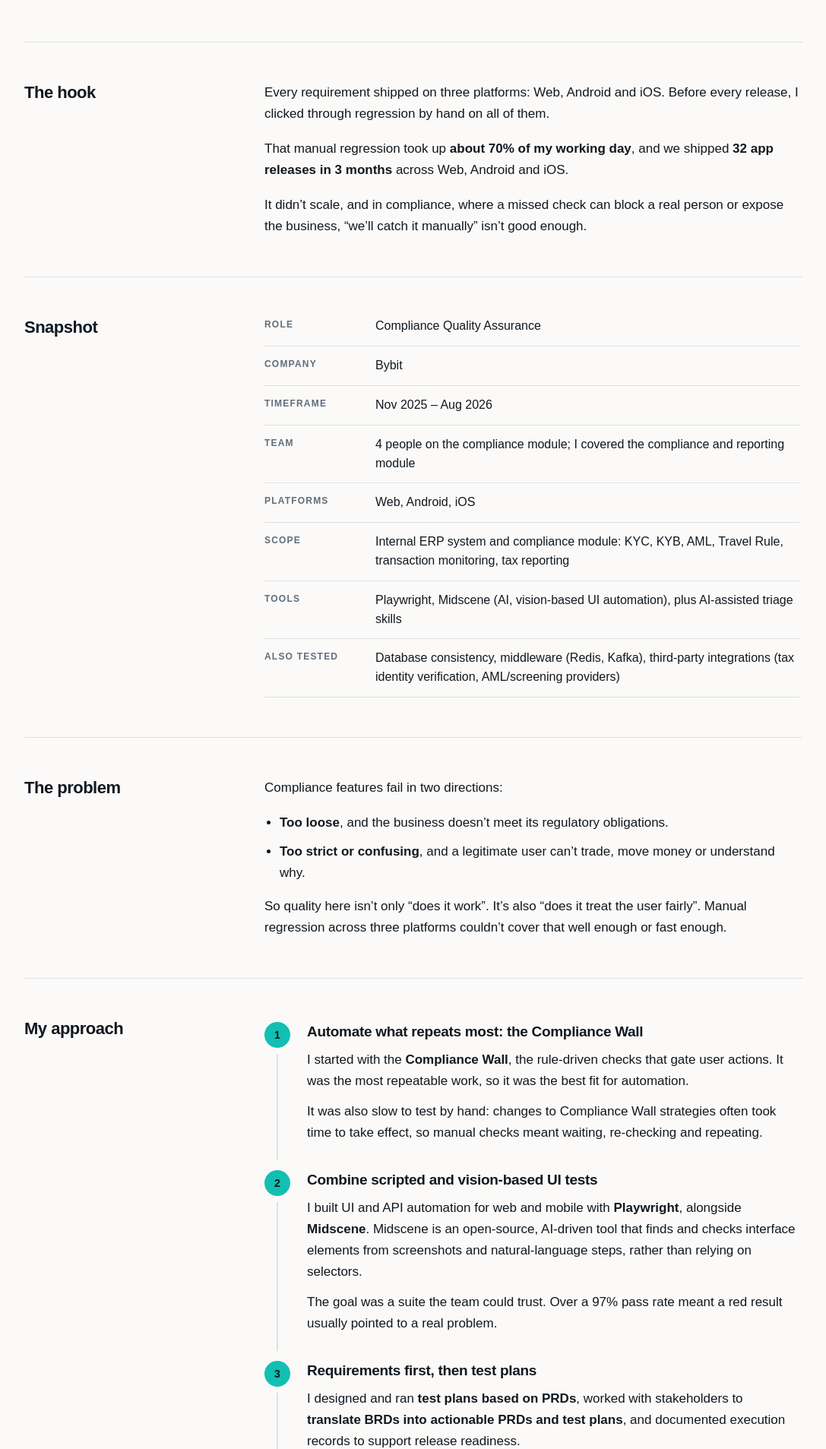
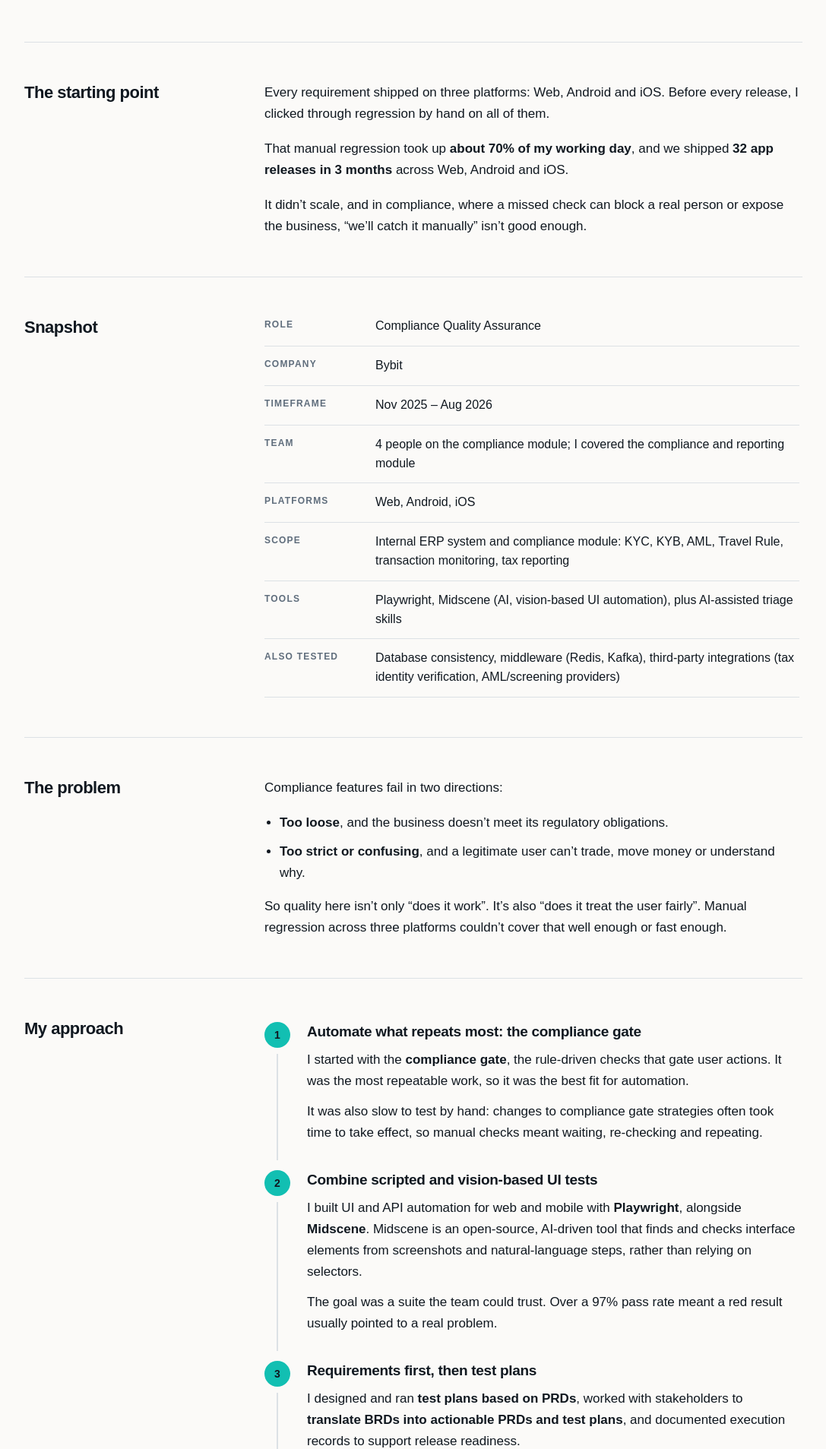
Before and after one commit to EdwardZeed/edward-portofolio, a React (Create React App) app: page /projects/bybit in a window 1280 px wide. Shown: the part 733-2640 px from the top of the page at 76% size, without its empty margins (96-1183 px from the left). Built offline with nearby package versions, Linux system fonts and the light colour scheme.

Commit message:
Rename case study heading and use generic 'compliance gate' term

```diff
--- a/src/pages/BybitCaseStudy.tsx
+++ b/src/pages/BybitCaseStudy.tsx
@@ -51,7 +51,7 @@ function BybitCaseStudy() {
         </header>
 
         <section className="cs-section" aria-labelledby="cs-hook">
-          <h2 id="cs-hook">The hook</h2>
+          <h2 id="cs-hook">The starting point</h2>
           <div className="cs-body">
             <p>
               Every requirement shipped on three platforms: Web, Android and iOS. Before every release, I clicked
@@ -99,13 +99,13 @@ function BybitCaseStudy() {
           <h2 id="cs-approach">My approach</h2>
           <ol className="cs-steps">
             <li>
-              <h3>Automate what repeats most: the Compliance Wall</h3>
+              <h3>Automate what repeats most: the compliance gate</h3>
               <p>
-                I started with the <strong>Compliance Wall</strong>, the rule-driven checks that gate user actions. It
+                I started with the <strong>compliance gate</strong>, the rule-driven checks that gate user actions. It
                 was the most repeatable work, so it was the best fit for automation.
               </p>
               <p>
-                It was also slow to test by hand: changes to Compliance Wall strategies often took time to take effect,
+                It was also slow to test by hand: changes to compliance gate strategies often took time to take effect,
                 so manual checks meant waiting, re-checking and repeating.
               </p>
             </li>
@@ -171,7 +171,7 @@ function BybitCaseStudy() {
             <p>
               <strong>What we built:</strong> a <strong>pre-control</strong>. Before a user could{' '}
               <strong>trade, transfer or claim a promotion</strong>, they were prompted to complete their tax
-              information. It was built on the existing <strong>Compliance Wall</strong>, with new strategy
+              information. It was built on the existing <strong>compliance gate</strong>, with new strategy
               configurations for tax compliance control.
             </p>
             <p>
@@ -215,7 +215,7 @@ function BybitCaseStudy() {
           <ul className="cs-body cs-list">
             <li>
               <strong>Automate the most repeatable, slowest-to-verify work first.</strong> For me that was the
-              Compliance Wall.
+              compliance gate.
             </li>
             <li>
               <strong>People only rely on a test suite they trust.</strong> A stable pass rate mattered more than raw
```
